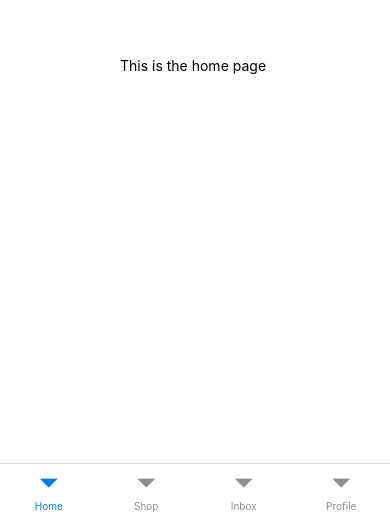
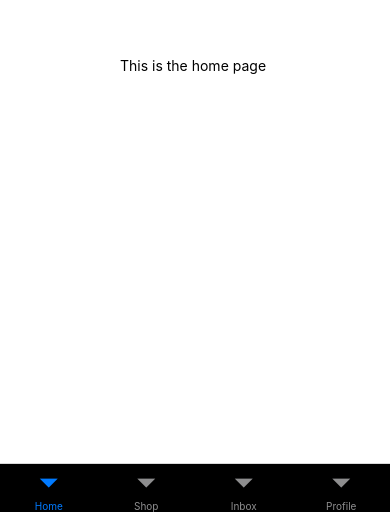
Before and after one commit to tan-sd/tiktok-explore, a React Native app: screen / in a window 390 px wide. Shown: the part 332-844 px from the top of the page. Built offline with nearby package versions, Linux system fonts and the light colour scheme.

Commit message:
Styling for Stack and Tab Navigator

```diff
--- a/App.js
+++ b/App.js
@@ -4,6 +4,7 @@ import HomePage from "./screens/HomePage";
 import ShopPage from "./screens/ShopPage";
 import InboxPage from "./screens/InboxPage";
 import ProfilePage from "./screens/ProfilePage";
+import GlobePage from "./screens/GlobePage";
 import { createNativeStackNavigator } from "@react-navigation/native-stack";
 import { createBottomTabNavigator } from "@react-navigation/bottom-tabs";
 import { NavigationContainer } from "@react-navigation/native";
@@ -13,7 +14,19 @@ const Tab = createBottomTabNavigator();
 
 function TabNavigator() {
     return (
-        <Tab.Navigator>
+        <Tab.Navigator
+            screenOptions={({ route }) => ({
+                headerShown: false,
+                tabBarStyle: {
+                    backgroundColor:
+                        route.name === "Profile" ||
+                        route.name === "Shop" ||
+                        route.name === "Inbox"
+                            ? "#252525"
+                            : "#000000",
+                },
+            })}
+        >
             <Tab.Screen
                 name="Home"
                 component={HomePage}
@@ -56,6 +69,16 @@ export default function App() {
                         component={TabNavigator}
                         options={{ headerShown: false }}
                     />
+                    <Stack.Screen
+                        name="GlobePage"
+                        component={GlobePage}
+                        options={{ headerShown: false }}
+                    />
+                    <Stack.Screen
+                        name="ProfilePage"
+                        component={ProfilePage}
+                        options={{ headerShown: false }}
+                    />
                 </Stack.Navigator>
             </NavigationContainer>
         </>
```
